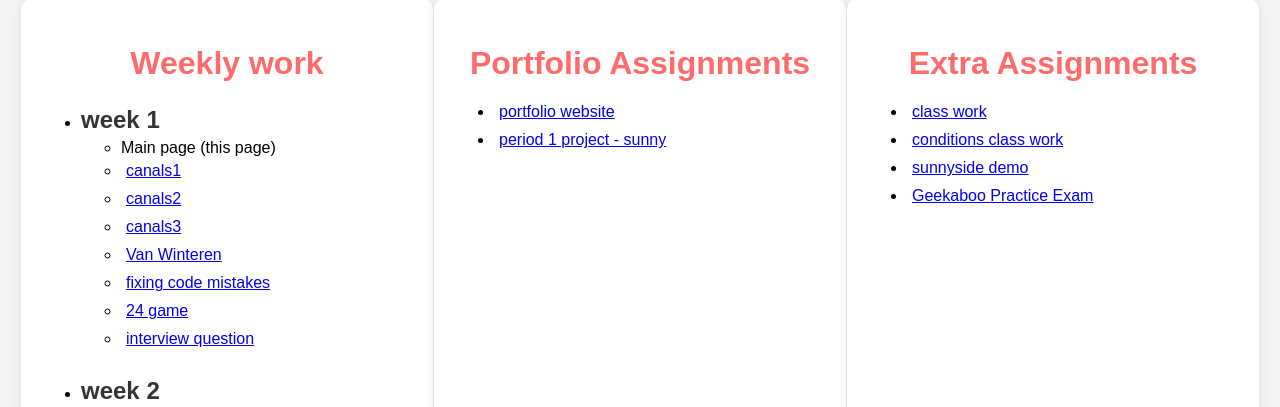
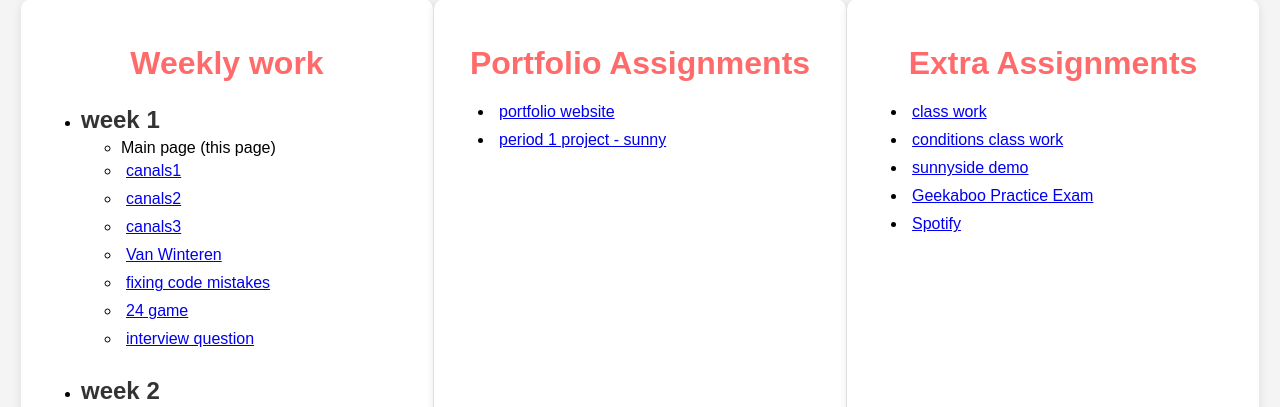
Before and after one commit to pop9459/WebDevelopmentAssignments, a PHP site: page /mainpage.php in a window 1280 px wide. Shown: the part 133-540 px from the top of the page. Run offline with PHP 8.4, Linux system fonts and the light colour scheme.

Commit message:
added spotify to mainpage

```diff
--- a/mainpage.php
+++ b/mainpage.php
@@ -78,6 +78,7 @@
                 <li><a href="extra/conditions.php">conditions class work</a></li>
                 <li><a href="extra/sunnysideDemo/index.html">sunnyside demo</a></li>
                 <li><a href="extra/GeekabooPracticeExam/index.php">Geekaboo Practice Exam</a></li>
+                <li><a href="extra/Spotify/index.php">Spotify</a></li>
             </ul>
         </div>
     </div>
```
